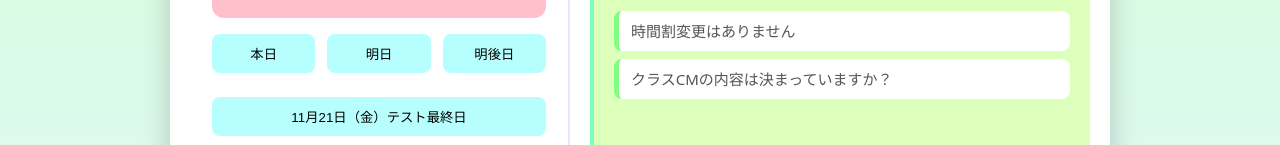
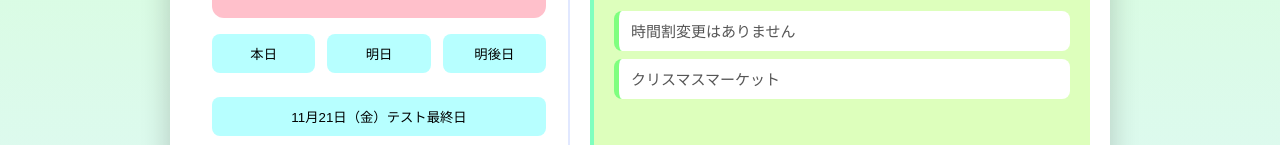
Before and after one commit to emiterunuma/18, a plain HTML site: page index.html in a window 1280 px wide. Shown: the part 237-382 px from the top of the page. Drawn offline with Linux system fonts and the light colour scheme; no server answers.

Commit message:
Update index.html

```diff
--- a/index.html
+++ b/index.html
@@ -248,15 +248,15 @@ const followingStr = followingDate.toLocaleDateString('ja-JP', options);
 const scheduleData = {
   'today': {
     date: today.toLocaleDateString('ja-JP', options),
-    content: '<div class="change-item">時間割変更はありません</div><div class="change-item">クラスCMの内容は決まっていますか？</div>'
+    content: '<div class="change-item">時間割変更はありません</div><div class="change-item">クリスマスマーケット</div>'
   },
   'tomorrow': {
     date: tomorrowStr,
-    content: '<div class="change-item">日曜日＆勤労感謝の日</div><div class="change-item">１－８のいいところを考えよう</div>'
+    content: '<div class="change-item">3限：数学Ⅰ</div><div class="change-item">１－８のいいところを考えよう</div>'
   },
   'following': {
     date: followingStr,
-    content: '<div class="change-item">振替休日</div><div class="change-item">CMの配役、どうしましょう</div>'
+    content: '<div class="change-item">2限：英CⅠ</div><div class="change-item">3限：論表</div>'
   },
 
 
```
